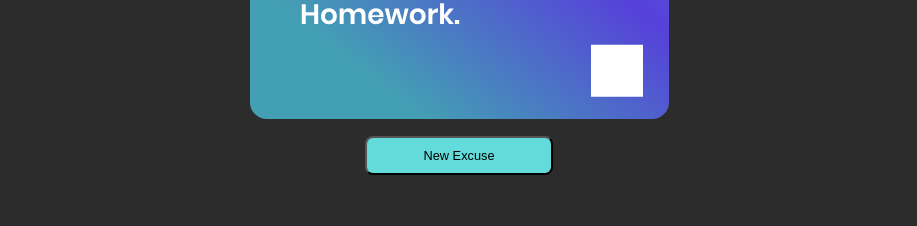
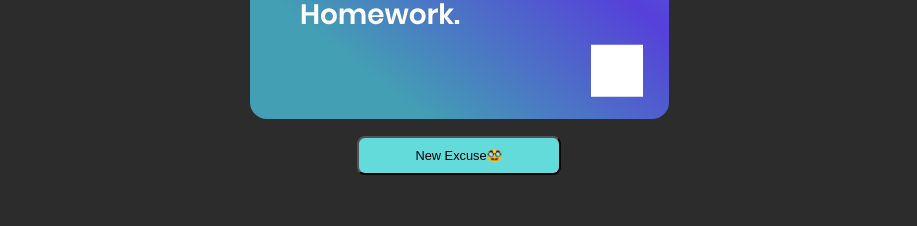
Before and after one commit to lukacafuta/Excuse-Generator, a React (Vite) app in the folder Frontend/: page / in a window 1280 px wide. Shown: the part 1040-1266 px from the top of the page, without its empty margins (181-1098 px from the left). Built offline with nearby package versions, Linux system fonts and the light colour scheme.

Commit message:
edited the button

```diff
--- a/Frontend/src/components/sections/ExcuseSection.jsx
+++ b/Frontend/src/components/sections/ExcuseSection.jsx
@@ -6,7 +6,7 @@ export default function ExcuseSection() {
             <div className="excuse-content">
                 {/*<img src="/down-arrow.svg" alt="down-arrow"/> MOVED TO HERO*/}
                 <img src="/excuse.svg" alt="excuse"/>
-                <BigButtonStyled>New Excuse</BigButtonStyled>
+                <BigButtonStyled>New Excuse🥸</BigButtonStyled>
             </div>
         </ExcuseSectionStyled>
     )
```
